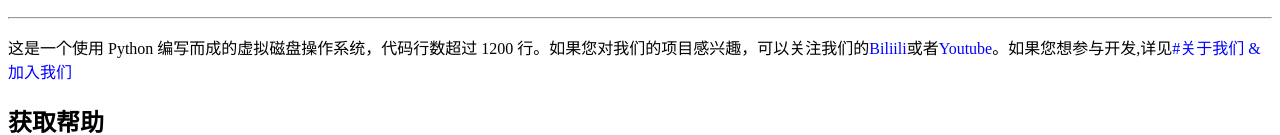
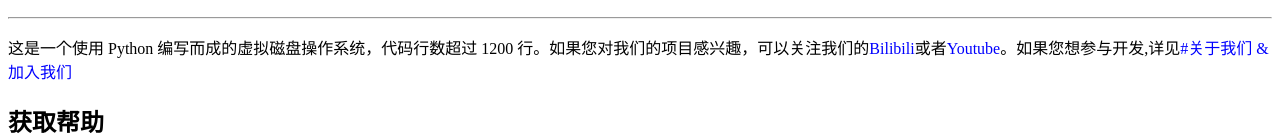
Before and after one commit to MayDOS-Team/MayDOS-Team.github.io, a plain HTML site: page about/about.html in a window 1280 px wide. Shown: the part 215-350 px from the top of the page. Drawn offline with Linux system fonts and the light colour scheme.

Commit message:
Update about.html

```diff
--- a/about/about.html
+++ b/about/about.html
@@ -26,7 +26,7 @@
         <HR>
         <h2>关于MayDOS</h2>
         <hr>
-        <p>这是一个使用 Python 编写而成的虚拟磁盘操作系统，代码行数超过 1200 行。如果您对我们的项目感兴趣，可以关注我们的<a href="https://space.bilibili.com/3493262897711201">Biliili</a>或者<a href="https://github.com/MayDOS-Team/.github/blob/main">Youtube</a>。如果您想参与开发,详见<a href="#1">#关于我们 & 加入我们</a></p>
+        <p>这是一个使用 Python 编写而成的虚拟磁盘操作系统，代码行数超过 1200 行。如果您对我们的项目感兴趣，可以关注我们的<a href="https://space.bilibili.com/3493262897711201">Bilibili</a>或者<a href="https://github.com/MayDOS-Team/.github/blob/main">Youtube</a>。如果您想参与开发,详见<a href="#1">#关于我们 & 加入我们</a></p>
         <h2>获取帮助</h2>
         <hr>
         <p>如果您有任何疑问，都可以到我们的Wiki中寻找答案,绝大多数的问题都可以在Wiki中找到答案。我们的Wiki适用于任何人(7+)，不论您是谁，都可以在我们的Wiki中找到一些有用的信息。比如您是程序员，您就可以在Wiki找到系统架构栏目查询。</p>
```
